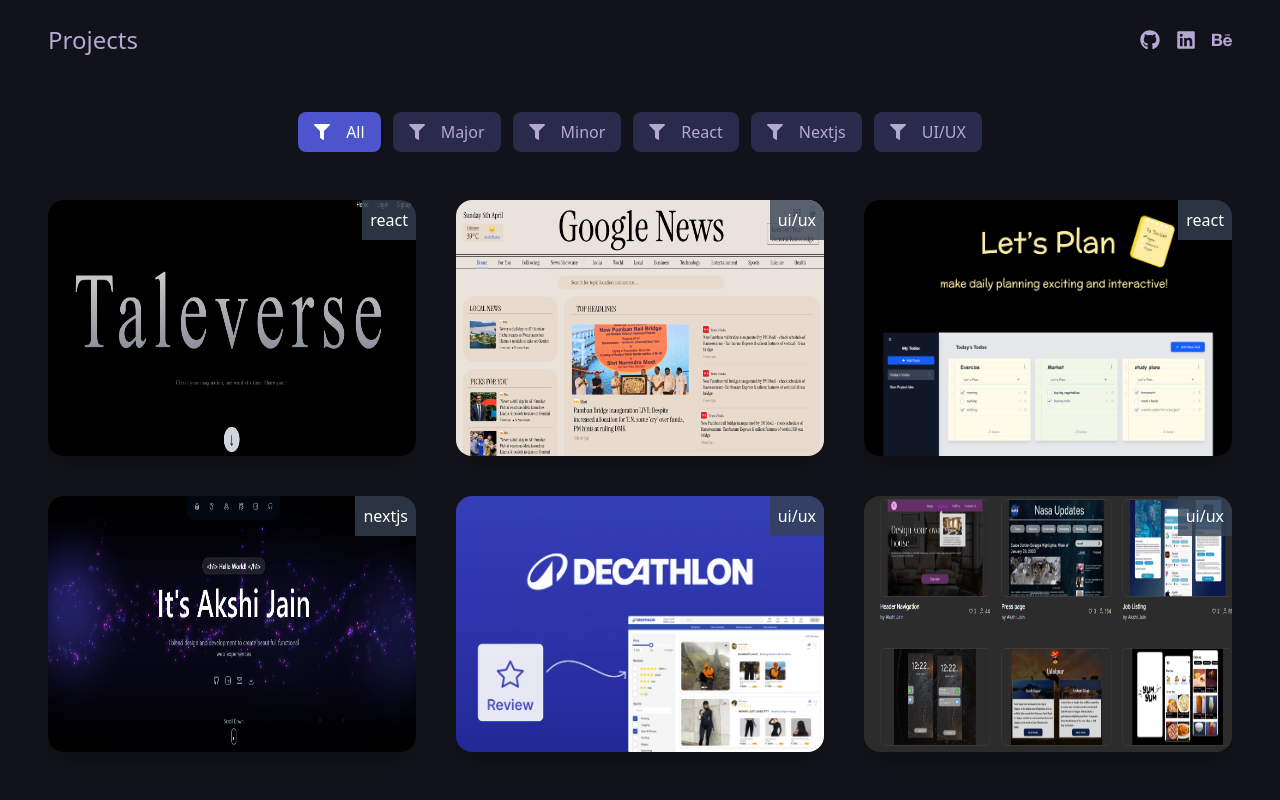
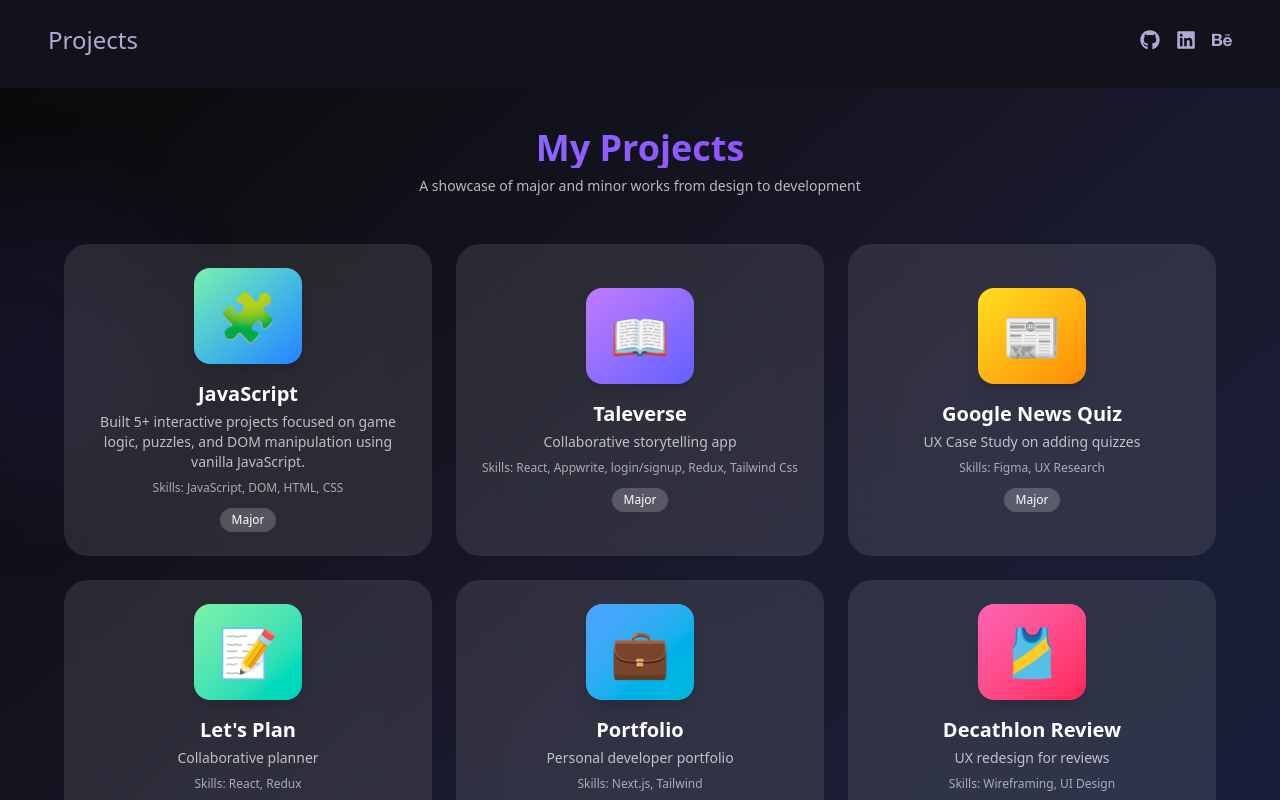
Before and after one commit to akshi009/Projects, a React (Vite) app: page / in a window 1280 px wide. Shown: the top 800 px of the page. Built offline with nearby package versions, Linux system fonts and the light colour scheme.

Commit message:
one more project added

```diff
--- a/src/App.jsx
+++ b/src/App.jsx
@@ -10,7 +10,7 @@ function App() {
    <div className='bg-[#12121a] h-screen'>
     <Header/>
     <ProjectGallery/>
-    <Footer/>
+    {/* <Footer/> */}
     </div>
   )
 }
--- a/src/components/Header.jsx
+++ b/src/components/Header.jsx
@@ -37,8 +37,8 @@ function Header() {
       <Link to="/" className="focus:outline-none">
         <motion.div
           whileHover={{
-            scale: 1.1,
-            rotate: [0, -10, 10, 0],
+            // scale: 1.1,
+            // rotate: [0, -10, 10, 0],
             transition: { duration: 0.5 }
           }}
           whileTap={{ scale: 0.95 }}
--- a/src/components/Projects.jsx
+++ b/src/components/Projects.jsx
@@ -1,234 +1,129 @@
+// This component assumes Tailwind CSS is already set up in your project
 "use client";
-import { AnimatePresence, motion } from "framer-motion";
-import React, { useState } from "react";
-import { FaFilter, FaLink } from "react-icons/fa";
-import { Link } from "react-router-dom";
 
-const ProjectGallery = () => {
-  // Project data with enhanced metadata
+
 const projects = [
  {
-      id: 1,
+  title: "JavaScript",
+  emoji: "🧩",
+  description: "Built 5+ interactive projects focused on game logic, puzzles, and DOM manipulation using vanilla JavaScript.",
+  gradient: "from-green-300 to-blue-500",
+  skills: "JavaScript, DOM, HTML, CSS",
+  level: "Major",
+  link: "https://javascript-minor-projects-txop.vercel.app/",
+},
+
+
+  {
     title: "Taleverse",
-      description: "A Space for Storytellers",
-      image: "/taleverse.png",
-      category: "major",
-      technology: "react",
+    emoji: "📖",
+    description: "Collaborative storytelling app",
+    gradient: "from-purple-400 to-indigo-500",
+    skills: "React, Appwrite, login/signup, Redux, Tailwind Css",
+    level: "Major",
     link: "https://taleverse.vercel.app/",
-      gradient: "from-purple-500 to-indigo-600",
-
-      features: ["Collaborative Writing", "Story Management", "User Profiles"]
   },
   {
-      id: 5,
-      title: "Case Study: Google News with a “Take a Quiz” Feature",
-      description: "UX Case Study",
+    title: "Google News Quiz",
+    emoji: "📰",
+    description: "UX Case Study on adding quizzes",
+    gradient: "from-yellow-300 to-orange-400",
+    skills: "Figma, UX Research",
+    level: "Major",
     link: "https://www.behance.net/gallery/223073755/Case-Study-Google-News-with-a-Take-a-Quiz-Feature",
-      image: "/GoogleNews.png",
-      category: "major",
-      technology: "ui/ux",
-      gradient: "from-orange-400 to-yellow-500",
-
-      features: ["Visual Design", "User Research", "User Experience Enhancement"]
   },
   {
-      id: 3,
     title: "Let's Plan",
-      description: "Interactive Task Manager",
-      link: 'https://lets-plan-gamma.vercel.app/',
-      image: "/Let's Plan.png",
-      category: "major",
-      technology: "react",
-      gradient: "from-green-400 to-teal-500",
-
-      features: ["Task Tracking", "Collaborative Planning", "Priority Management"]
+    emoji: "📝",
+    description: "Collaborative planner",
+    gradient: "from-green-300 to-teal-400",
+    skills: "React, Redux",
+    level: "Major",
+    link: "https://lets-plan-gamma.vercel.app/",
   },
   {
-      id: 2,
     title: "Portfolio",
-      description: "Modern & Responsive Showcase",
+    emoji: "💼",
+    description: "Personal developer portfolio",
+    gradient: "from-blue-400 to-cyan-500",
+    skills: "Next.js, Tailwind",
+    level: "Major",
     link: "https://my-portfolio-kohl-theta-49.vercel.app/",
-      image: "/portfolio.png",
-      category: "major",
-      technology: "nextjs",
-      gradient: "from-blue-500 to-cyan-400",
-
-      features: ["Responsive Design", "Interactive Sections", "Modern UI"]
   },
   {
-      id: 4,
     title: "Decathlon Review",
-      description: "UX Case Study",
-      link: 'https://www.behance.net/gallery/221465255/Decathlon-Review-',
-      image: "/decathlon.png",
-      category: "minor",
-      technology: "ui/ux",
-      gradient: "from-pink-500 to-rose-500",
-
-      features: ["User Research", "Wireframing", "Design Critique"]
+    emoji: "🎽",
+    description: "UX redesign for reviews",
+    gradient: "from-pink-400 to-rose-500",
+    skills: "Wireframing, UI Design",
+    level: "Minor",
+    link: "https://www.behance.net/gallery/221465255/Decathlon-Review-",
   },
   {
-      id: 6,
     title: "Figma Portfolio",
-      description: "Design Collection",
+    emoji: "🎨",
+    description: "Collection of UI projects",
+    gradient: "from-orange-400 to-yellow-500",
+    skills: "Figma, UI Systems",
+    level: "Minor",
     link: "https://www.figma.com/@akshi",
-      image: "/figma.png",
-      category: "minor",
-      technology: "ui/ux",
-      gradient: "from-orange-400 to-yellow-500",
-
-      features: ["Visual Design", "UI Components", "Design System"]
-    }
+  },
 ];
 
-  // State for filtering and animations
-  const [activeFilter, setActiveFilter] = useState("all");
-  const [hoveredProject, setHoveredProject] = useState(null);
+const ProjectCard = ({ project }) => {
+  return (
+    <a
+      href={project.link}
+      target="_blank"
+      rel="noopener noreferrer"
+      className="dashboard-card bg-white/10 relative p-6 text-center flex flex-col justify-center items-center  rounded-3xl backdrop-blur-xl overflow-hidden hover:-translate-y-2 transition-all duration-300"
+    >
+      <div
+        className={`card-icon text-5xl rounded-2xl p-6 mb-4 text-white bg-gradient-to-br ${project.gradient} shadow-lg`}
+      >
+        {project.emoji}
+      </div>
+      <h3 className="card-title text-xl font-semibold text-white mb-1">
+        {project.title}
+      </h3>
+      <p className="card-description text-sm text-white/70 mb-2">
+        {project.description}
+      </p>
+      <span className="skill-label text-xs text-white/60">
+        Skills: {project.skills}
+      </span>
+      <div className="card-tag tag mt-3 bg-white/20 text-white text-xs px-3 py-1 rounded-full">
+        {project.level}
+      </div>
+    </a>
+  );
+};
 
-  // Filter projects based on category or technology
-  const filteredProjects = projects.filter((project) => {
-    return activeFilter === "all" ||
-           project.category === activeFilter ||
-           project.technology === activeFilter;
-  });
-
+const ProjectDashboard = () => {
   return (
-    <div className=" pb-10 p-6 pt-30 md:pt-28 md:p-12 bg-[#12121a] text-white">
-      <div className="max-w-7xl mx-auto">
-        {/* Animated Header */}
-
-
-        {/* Filters with Icons */}
-        <div className="flex overflow-x-auto  px-5 md:justify-center gap-3 mb-12">
-          {["all", "major", "minor", "react", "nextjs", "ui/ux"].map((filter) => (
-            <motion.button
-              key={filter}
-              whileHover={{ scale: 1.0 }}
-              whileTap={{ scale: 0.95 }}
-              onClick={() => setActiveFilter(filter)}
-              className={`
-                px-4 py-2 rounded-lg cursor-pointer transition-all duration-200 flex items-center gap-2
-                ${activeFilter === filter
-                  ? "bg-[#4D55CC] text-white shadow-md"
-                  : "bg-[#2A2A4A] text-[#B5A8D5] hover:bg-[#3A3A5A]"}
-              `}
-            >
-              <FaFilter className="mr-2" />
-              {filter === "all" ? "All" :
-               filter === "ui/ux" ? "UI/UX" :
-               filter.charAt(0).toUpperCase() + filter.slice(1)}
-            </motion.button>
-          ))}
+    <div className="min-h-screen mt-20 bg-gradient-to-br from-[#0a0a0a] via-[#1a1a2e] to-[#16213e] text-white relative overflow-hidden px-4 py-12">
+      <div className="max-w-6xl mx-auto relative z-10">
+        <div className="text-center mb-12">
+          <h1 className="text-4xl font-bold bg-gradient-to-r from-indigo-400 to-purple-600 bg-clip-text text-transparent mb-2">
+            My Projects
+          </h1>
+          <p className="text-white/70 text-sm">
+            A showcase of major and minor works from design to development
+          </p>
         </div>
 
-        {/* Projects Grid with Animations */}
-        <AnimatePresence>
-          <div className="grid grid-cols-1 sm:grid-cols-2 mb-20 lg:grid-cols-3 gap-10">
-            {filteredProjects.length > 0 ? (
-              filteredProjects.map((project) => (
-                <motion.div
-                  key={project.id}
-                  initial={{ opacity: 0, scale: 0.9 }}
-                  animate={{ opacity: 1, scale: 1 }}
-                  exit={{ opacity: 0, scale: 0.9 }}
-                  transition={{ duration: 0.3 }}
-                  onMouseEnter={() => setHoveredProject(project.id)}
-                  onMouseLeave={() => setHoveredProject(null)}
-                  className="group relative rounded-2xl overflow-hidden shadow-xl hover:shadow-2xl transition-all duration-300 "
-                >
-
-                    {/* Image Container with Hover Effects */}
-                    <div className="relative h-64 w-full overflow-hidden">
-                      <div className={`absolute inset-0 ${project.bgColor} opacity-50 z-10`} />
-
-
-                      <img
-                        src={project.image}
-                        alt={project.title}
-                        className="w-full h-full object-fill   transition-transform duration-500 group-hover:scale-110"
-                        onError={(e) => {
-                          e.target.style.display = 'none';
-                          e.target.nextElementSibling.style.display = 'flex';
-                        }}
-                      />
-
-                      {/* Fallback Image */}
-                      <div
-                        className={`absolute inset-0 ${project.bgColor} hidden items-center justify-center text-white p-4`}
-                      >
-                        <span className="text-xl font-bold">{project.title}</span>
-                      </div>
-                      <div className="absolute right-0 top-0 bg-gray-700/80 p-2">{project.technology}</div>
-                    </div>
-
-                    {/* Detailed Project Overlay */}
-                    <div className={`
-                      absolute inset-0 p-6 flex flex-col justify-end
-                      bg-gradient-to-t from-black/90 to-transparent
-                      ${hoveredProject === project.id ? 'opacity-100' : 'opacity-0'}
-                      transition-opacity duration-300 z-20
-                    `}>
-                      <div >
-                        {/* <span className="px-2 py-1 bg-white/20 rounded-full text-xs uppercase tracking-wider flex items-center">
-                          <FaTag className="mr-2" />
-                          {project.technology}
-                        </span> */}
-                        <div className="flex justify-between">
-                        <h3 className="text-xl font-bold mb-1 text-white">{project.title}</h3>
-                        <div className="text-white hover:text-[#4D55CC] transition-colors">
-                           <Link
-                    to={project.link || '#'}
-                    target="_blank"
-                    rel="noopener noreferrer"
-                    className="gap-2 h-full flex"
-                  >
-                          <FaLink size={20} />
-                          LINK
-                          </Link>
-                        </div>
-                      </div>
-
-                      </div>
-                      <p className="text-gray-300 text-sm mb-2">{project.description}</p>
-
-                      {/* Project Features */}
-                      <div className="flex flex-wrap gap-2 mt-2">
-                        {project.features.map((feature, index) => (
-                          <span
-                            key={index}
-                            className="bg-[#2A2A4A] text-[#B5A8D5] px-2 py-1 rounded-full text-xs"
-                          >
-                            {feature}
-                          </span>
+        <div className="grid gap-6 md:grid-cols-2 lg:grid-cols-3">
+          {projects.map((proj, i) => (
+            <ProjectCard project={proj} key={i} />
           ))}
         </div>
       </div>
 
-                </motion.div>
-              ))
-            ) : (
-              <motion.div
-                initial={{ opacity: 0 }}
-                animate={{ opacity: 1 }}
-                className="col-span-full text-center py-12"
-              >
-                <p className="text-2xl text-[#B5A8D5] mb-6">No projects match the selected filter</p>
-                <motion.button
-                  whileHover={{ scale: 1.05 }}
-                  whileTap={{ scale: 0.95 }}
-                  onClick={() => setActiveFilter("all")}
-                  className="px-6 py-3 bg-[#4D55CC] text-white rounded-lg hover:bg-[#7A73D1] transition-colors shadow-md flex items-center justify-center mx-auto"
-                >
-                  <FaFilter className="mr-2" />
-                  View All Projects
-                </motion.button>
-              </motion.div>
-            )}
-          </div>
-        </AnimatePresence>
-      </div>
+      {/* Background floating orbs */}
+      <div className="absolute top-[10%] left-[-10%] w-[300px] h-[300px] rounded-full bg-indigo-500/10 animate-pulse blur-3xl"></div>
+      <div className="absolute bottom-[15%] right-[-5%] w-[200px] h-[200px] rounded-full bg-pink-400/10 animate-ping blur-2xl"></div>
     </div>
   );
 };
 
-export default ProjectGallery;
+export default ProjectDashboard;
```
Also changed, not shown: 1 other file (tests, documents, lock files or other folders). Lines whose indentation alone changed are shown as unchanged.
